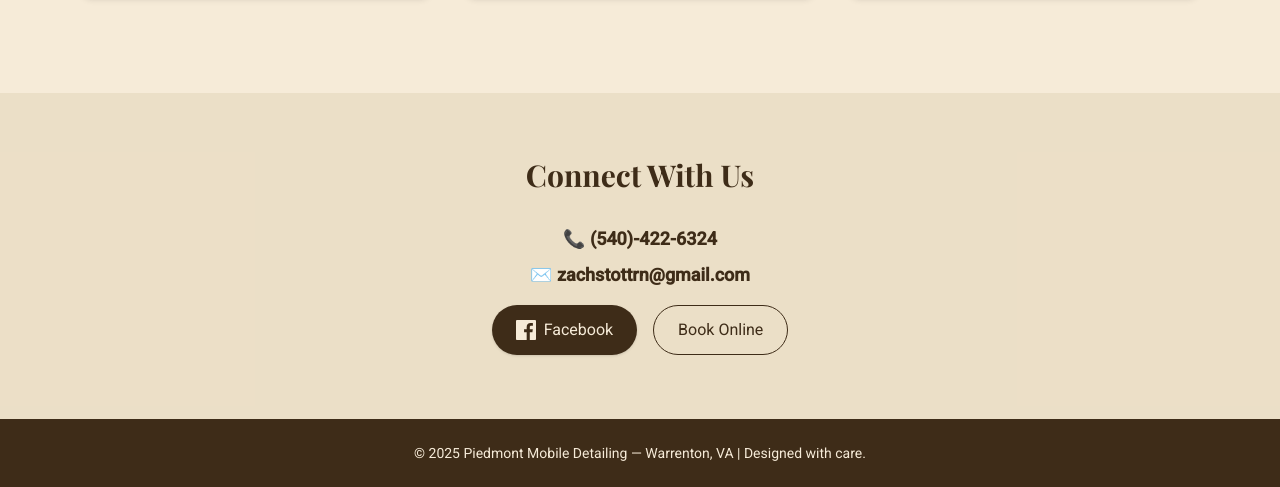
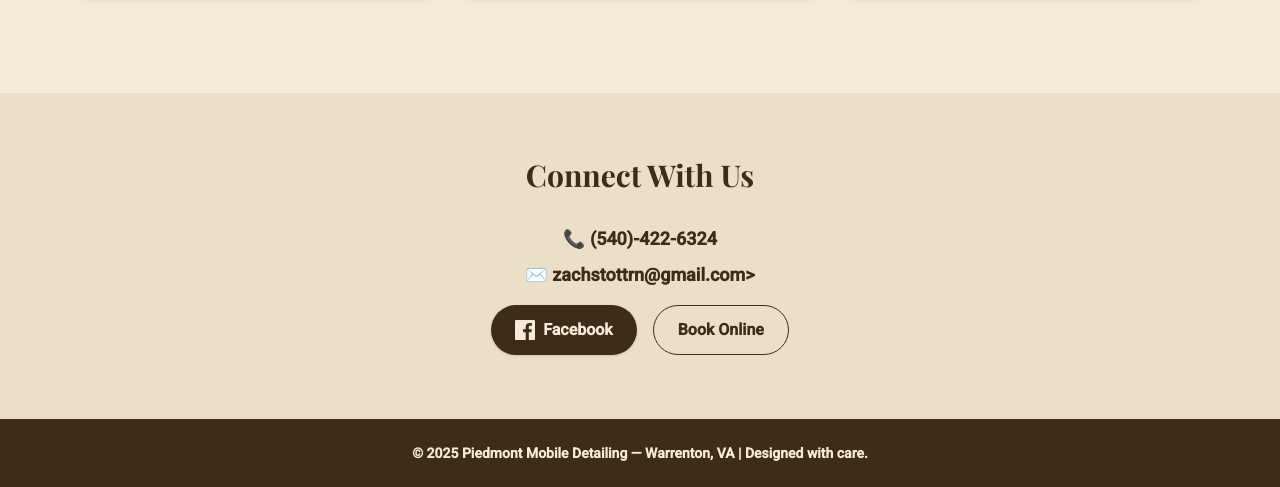
Before and after one commit to zachstottrn/pmd, a plain HTML site: page index.html in a window 1280 px wide. Shown: the part 1881-2368 px from the top of the page. Drawn offline with nearby package versions, Linux system fonts and the light colour scheme.

Commit message:
Update index.html

```diff
--- a/index.html
+++ b/index.html
@@ -104,7 +104,7 @@
   <section id="connect" class="py-16 bg-[#E9DCC3]/80 text-center">
     <h2 class="text-3xl font-bold mb-8">Connect With Us</h2>
     <p class="mb-2 text-lg">📞 <strong>(540)-422-6324</strong></p>
-    <p class="mb-2 text-lg">✉️ <strong>zachstottrn@gmail.com</strong></p>
+    <p class="mb-2 text-lg">✉️ <strong>zachstottrn@gmail.com></p>
     <div class="flex justify-center gap-4 mt-4">
       <a href="https://www.facebook.com/search/top?q=piedmont%20mobile%20detailing" target="_blank" class="flex items-center gap-2 bg-[#3E2C18] text-[#F6EBD8] px-6 py-3 rounded-full shadow hover:bg-[#2c1f12] transition">
         <svg xmlns="http://www.w3.org/2000/svg" fill="currentColor" viewBox="0 0 24 24" class="w-5 h-5">
```
